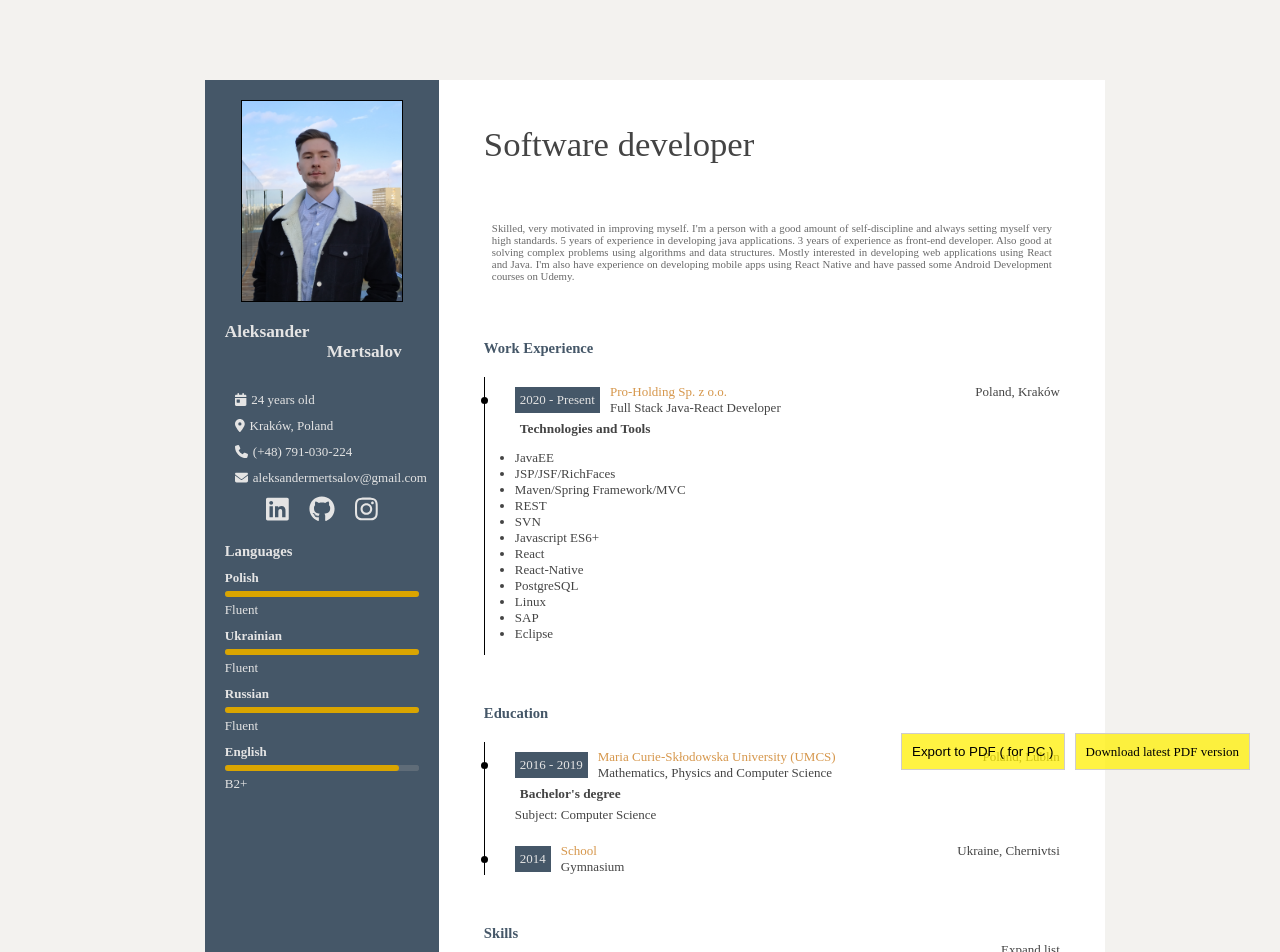
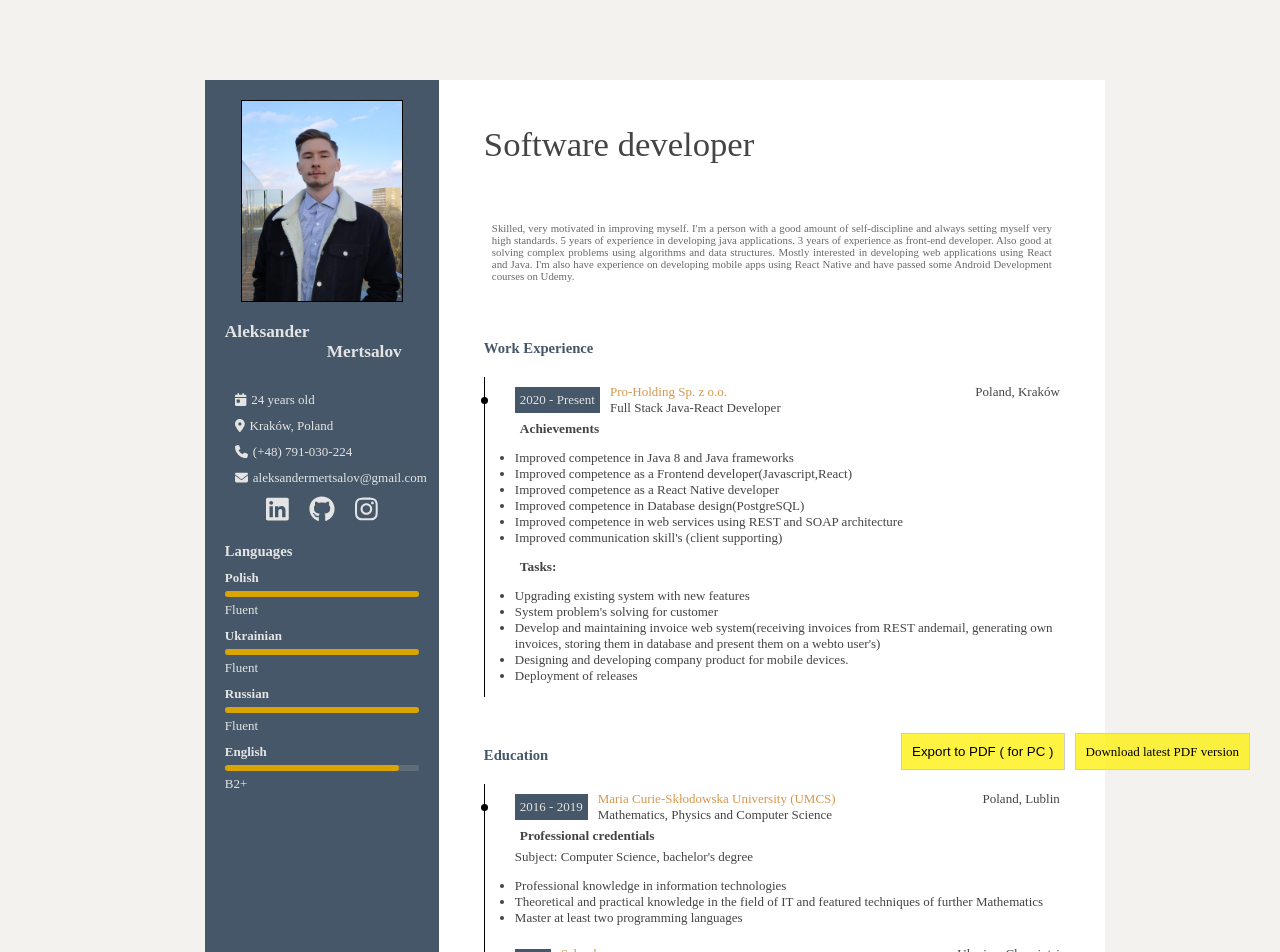
Before and after one commit to OMertsalov/Curriculum-Vitae, a React (Create React App) app: page / in a window 1280 px wide. Shown: the top 952 px of the page. Built offline with nearby package versions, Linux system fonts and the light colour scheme.

Commit message:
update expirience section

```diff
--- a/src/data/data.js
+++ b/src/data/data.js
@@ -39,9 +39,13 @@ export const education = [
     period: { from: "2016", to: "2019" },
     additional: [
       {
-        name: "Bachelor's degree",
-        description: "Subject: Computer Science",
-        list: [],
+        name: "Professional credentials",
+        description: "Subject: Computer Science, bachelor's degree",
+        list: [
+          "Professional knowledge in information technologies",
+          "Theoretical and practical knowledge in the field of IT and featured techniques of further Mathematics",
+          "Master at least two programming languages",
+        ],
       },
     ],
   },
@@ -55,21 +59,28 @@ export const workExperience = [
     period: { from: "2020-01-01", to: "" },
     additional: [
       {
-        name: "Technologies and Tools",
+        name: "Achievements",
         description: "",
         list: [
-          "JavaEE",
-          "JSP/JSF/RichFaces",
-          "Maven/Spring Framework/MVC",
-          "REST",
-          "SVN",
-          "Javascript ES6+",
-          "React",
-          "React-Native",
-          "PostgreSQL",
-          "Linux",
-          "SAP",
-          "Eclipse",
+          "Improved competence in Java 8 and Java frameworks",
+          "Improved competence as a Frontend developer(Javascript,React)",
+          "Improved competence as a React Native developer",
+          "Improved competence in Database design(PostgreSQL)",
+          "Improved competence in web services using REST and SOAP architecture",
+          "Improved communication skill's (client supporting)",
+        ],
+      },
+      {
+        name: "Tasks:",
+        description: "",
+        list: [
+          "Upgrading existing system with new features",
+          "System problem's solving for customer",
+          "Develop and maintaining invoice web system(receiving invoices from REST and" +
+            "email, generating own invoices, storing them in database and present them on a web" +
+            "to user's)",
+          "Designing and developing company product for mobile devices.",
+          "Deployment of releases",
         ],
       },
     ],
@@ -246,7 +257,7 @@ export const ownProjects = [
     description:
       "Java, web application that i have developed during my studies." +
       " The main aim was to develop and implement methods for recognizing text" +
-      ' on the images of till receipts . To recognize text from images was used "Tesseract" software.' +
+      ' on the images of till receipts. To recognize text from images was used "Tesseract" software.' +
       ' For image processing i have chosen the "OpenCv" library.' +
       " On Github you could also find a thesis(in Polish). The first chapter describes" +
       ' the optical character recognition process. The "Tesseract" software is also introduced there.' +
@@ -325,4 +336,4 @@ export const agreement =
   " passed on the following date: 29.08.97r. Dz. U. nr 133 poz. 883";
 
 export const pdfLink =
-  "https://drive.google.com/file/d/1HliI1lr5l_j0Mw2F7ys5d79nk8v2JRft/view?usp=sharing";
+  "https://drive.google.com/file/d/1E2RkJ950Om0Nued0qL8yfv85xhi2AUul/view?usp=sharing";
```
